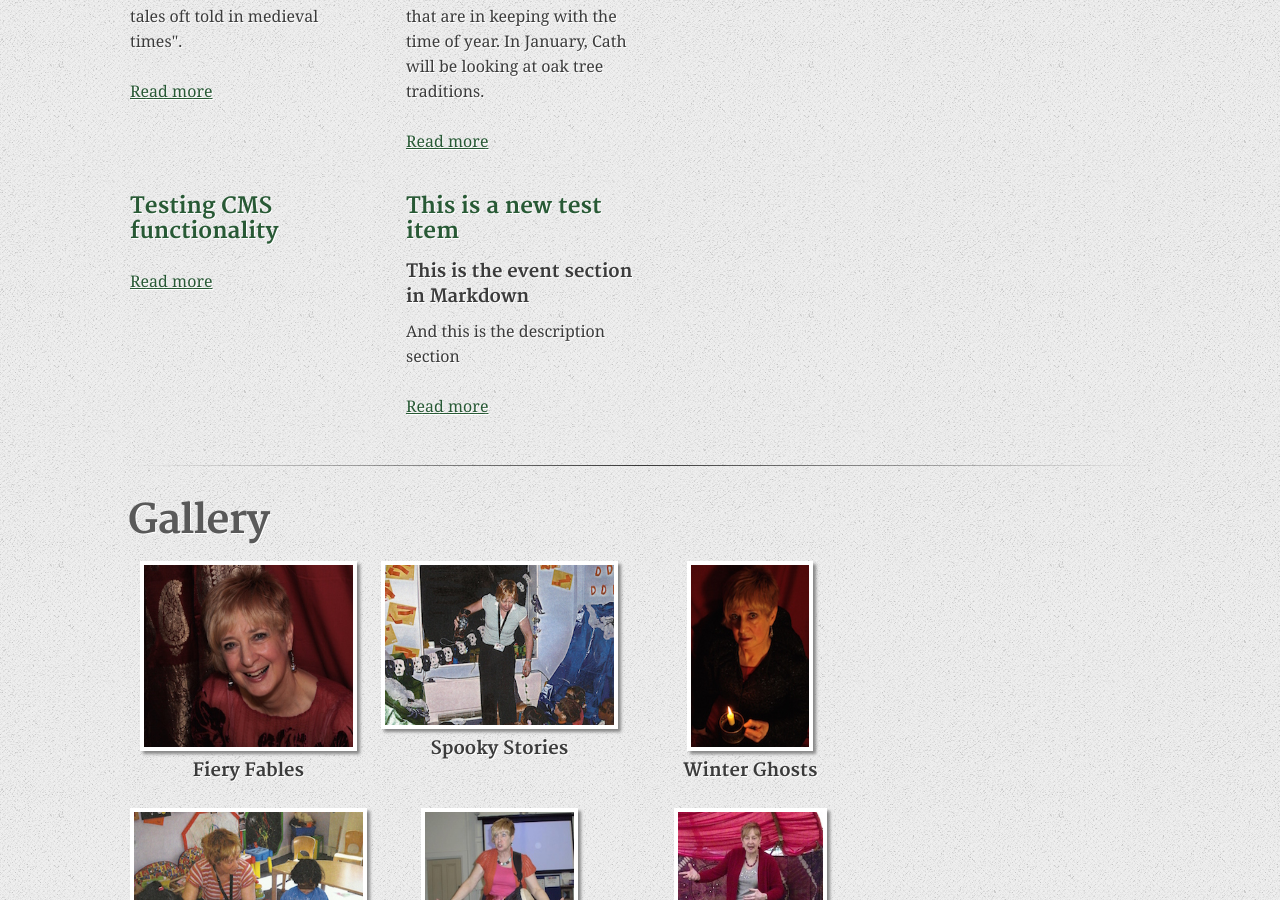
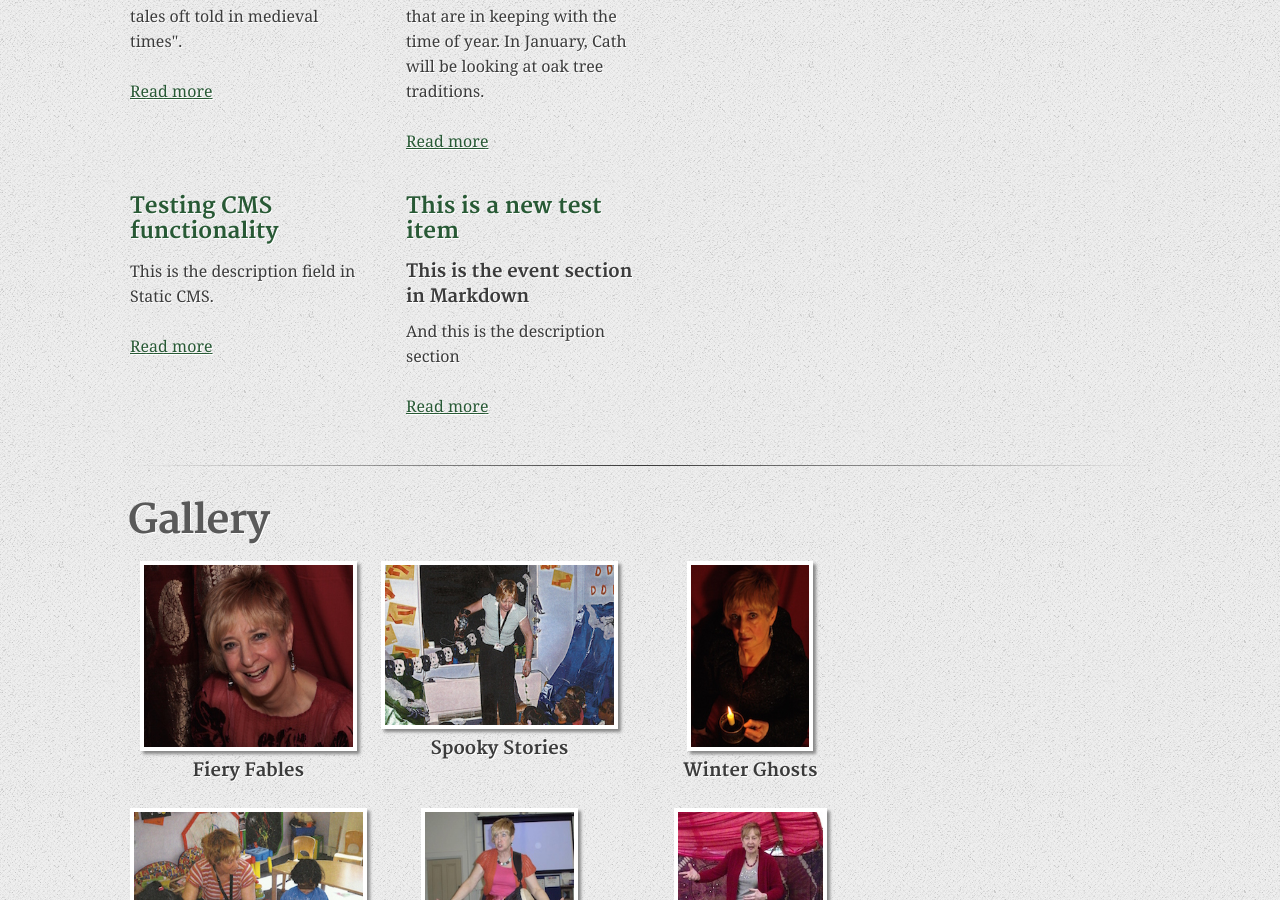
Before and after one commit to m3dwards/storytellingforall, a Jekyll site: the page built from index.html, in a window 1280 px wide and 900 px high, scrolled down 1858 px. Built offline with Jekyll 4.4.1, drawn with Linux system fonts in a browser that asks for light colours; a script that is not in the unit is left out.

Commit message:
Update Events “2023-06-06-testing-cms-functionality”

```diff
--- a/_events/2023-06-06-testing-cms-functionality.md
+++ b/_events/2023-06-06-testing-cms-functionality.md
@@ -1,6 +1,7 @@
 ---
 layout: blog
 title: Testing CMS functionality
+description: This is the description field in Static CMS.
 thumbnail: /images/christin-hume-hcfwew744z4-unsplash.jpg
 ---
 This is the body of the article.
```
